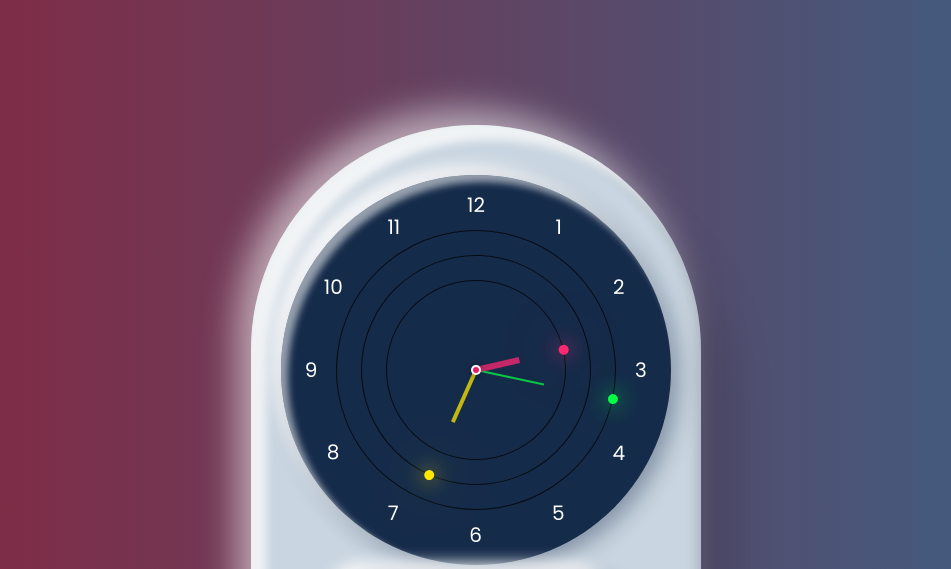
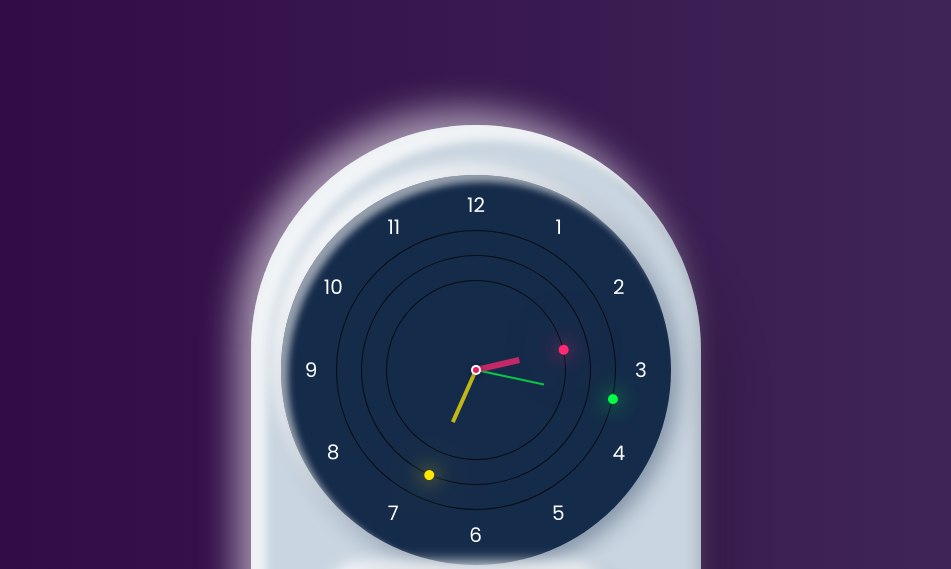
Before and after one commit to welljones/Analog-Digital-Clock, a plain HTML site: page index.html in a window 1280 px wide. Shown: the top 569 px of the page, without its empty margins (164-1115 px from the left). Drawn offline with Linux system fonts and the light colour scheme.

Commit message:
change bg

```diff
--- a/styles.css
+++ b/styles.css
@@ -14,9 +14,15 @@ body{
     align-items: center;
     min-height: 100vh;
     /* background: #acbcca; */
-    background: #3a6186;  /* fallback for old browsers */
-    background: -webkit-linear-gradient(to right, #89253e, #3a6186);  /* Chrome 10-25, Safari 5.1-6 */
-    background: linear-gradient(to right, #89253e, #3a6186); /* W3C, IE 10+/ Edge, Firefox 16+, Chrome 26+, Opera 12+, Safari 7+ */
+    /* background: #3a6186;  fallback for old browsers */
+    /* background: -webkit-linear-gradient(to right, #89253e, #3a6186);  Chrome 10-25, Safari 5.1-6 */
+    /* background: linear-gradient(to right, #89253e, #3a6186); W3C, IE 10+/ Edge, Firefox 16+, Chrome 26+, Opera 12+, Safari 7+ */
+
+
+    background: #41295a;  /* fallback for old browsers */
+    background: -webkit-linear-gradient(to right, #2F0743, #41295a);  /* Chrome 10-25, Safari 5.1-6 */
+    background: linear-gradient(to right, #2F0743, #41295a); /* W3C, IE 10+/ Edge, Firefox 16+, Chrome 26+, Opera 12+, Safari 7+ */
+
 
 }
 
```
